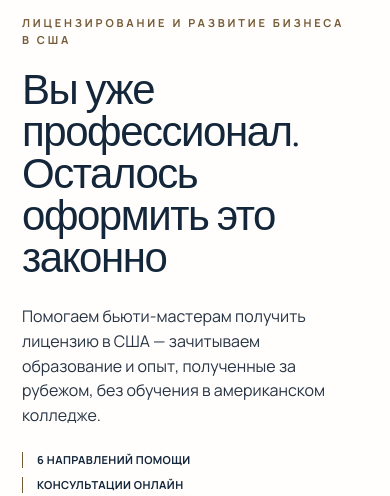
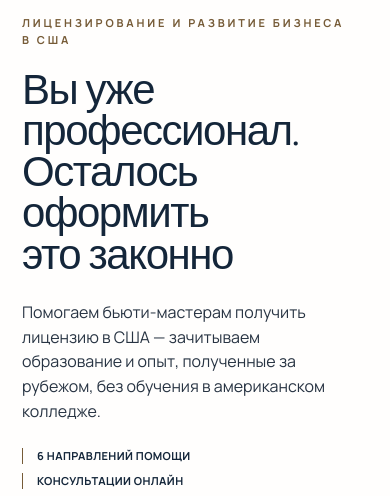
Before and after one commit to ibpaassoc/Andreeva-Consulting, a Next.js app: page / in a window 390 px wide. Shown: the part 342-838 px from the top of the page. Built offline with nearby package versions, Linux system fonts and the light colour scheme; no server answers.

Commit message:
fix: improve hero layout on wide screens

```diff
--- a/app/globals.css
+++ b/app/globals.css
@@ -170,7 +170,7 @@ textarea:focus-visible {
 }
 .hero {
   position: relative;
-  height:  calc(100svh - 100px);
+  min-height: max(800px, calc(100svh - 88px));
   display: flex;
   align-items: center;
   overflow: hidden;
@@ -181,11 +181,8 @@ textarea:focus-visible {
   inset: 0;
 }
 .hero-visual img {
-  /* Next Image's fill attribute sets an inline width; the wider crop positions the portrait clear of the copy. */
-  width: 120% !important;
-  max-width: none;
   object-fit: cover;
-  object-position: center 44%;
+  object-position: center 43%;
 }
 .hero-visual::after {
   content: "";
@@ -194,17 +191,18 @@ textarea:focus-visible {
   background: linear-gradient(
     90deg,
     var(--paper) 0%,
-    rgba(255, 254, 253, 0.98) 27%,
-    rgba(255, 254, 253, 0.86) 39%,
-    rgba(255, 254, 253, 0.15) 57%,
-    transparent 73%
+    rgba(255, 254, 253, 0.98) 21%,
+    rgba(255, 254, 253, 0.88) 38%,
+    rgba(255, 254, 253, 0.18) 55%,
+    transparent 70%
   );
 }
 .hero-copy {
-  width: min(62%, 840px);
+  width: min(760px, 42vw);
   position: relative;
   z-index: 1;
-  padding: 0px 24px 76px max(40px, calc((100vw - 1440px) / 2 + 40px));
+  margin-left: clamp(40px, 6vw, 160px);
+  padding: 74px 0 84px;
 }
 .eyebrow {
   margin: 0 0 22px;
@@ -215,12 +213,11 @@ textarea:focus-visible {
   text-transform: uppercase;
 }
 .hero h1 {
-  max-width: 650px;
   margin: 0;
-  font-size: clamp(50px, 5vw, 78px);
-  line-height: 1;
+  font-size: clamp(56px, 4.6vw, 88px);
+  line-height: 0.98;
   letter-spacing: -0.035em;
-  overflow-wrap: break-word;
+  text-wrap: balance;
 }
 .hero-description {
   max-width: 530px;
@@ -232,7 +229,7 @@ textarea:focus-visible {
   display: grid;
   grid-template-columns: repeat(3, minmax(0, 1fr));
   gap: 16px;
-  max-width: 650px;
+  max-width: 680px;
   list-style: none;
   padding: 0;
   margin: 30px 0;
@@ -262,6 +259,18 @@ textarea:focus-visible {
 }
 .site-footer p {
   margin: 8px 0;
+}
+@media (max-width: 1200px) {
+  .hero-visual img {
+    object-position: left 43%;
+  }
+  .hero-copy {
+    width: min(45vw, 560px);
+    margin-left: clamp(32px, 5vw, 60px);
+  }
+  .hero h1 {
+    font-size: clamp(50px, 4.7vw, 62px);
+  }
 }
 @media (max-width: 1080px) {
   .site-nav {
@@ -398,14 +407,14 @@ textarea:focus-visible {
     height: clamp(260px, 65vw, 390px);
   }
   .hero-visual img {
-    /* Restore the natural crop for the stacked mobile image. */
-    width: 100% !important;
+    object-position: center 43%;
   }
   .hero-visual::after {
     background: linear-gradient(0deg, var(--paper), transparent 24%);
   }
   .hero-copy {
     width: 100%;
+    margin-left: 0;
     padding: 24px 22px 50px;
   }
   .hero h1 {
```
